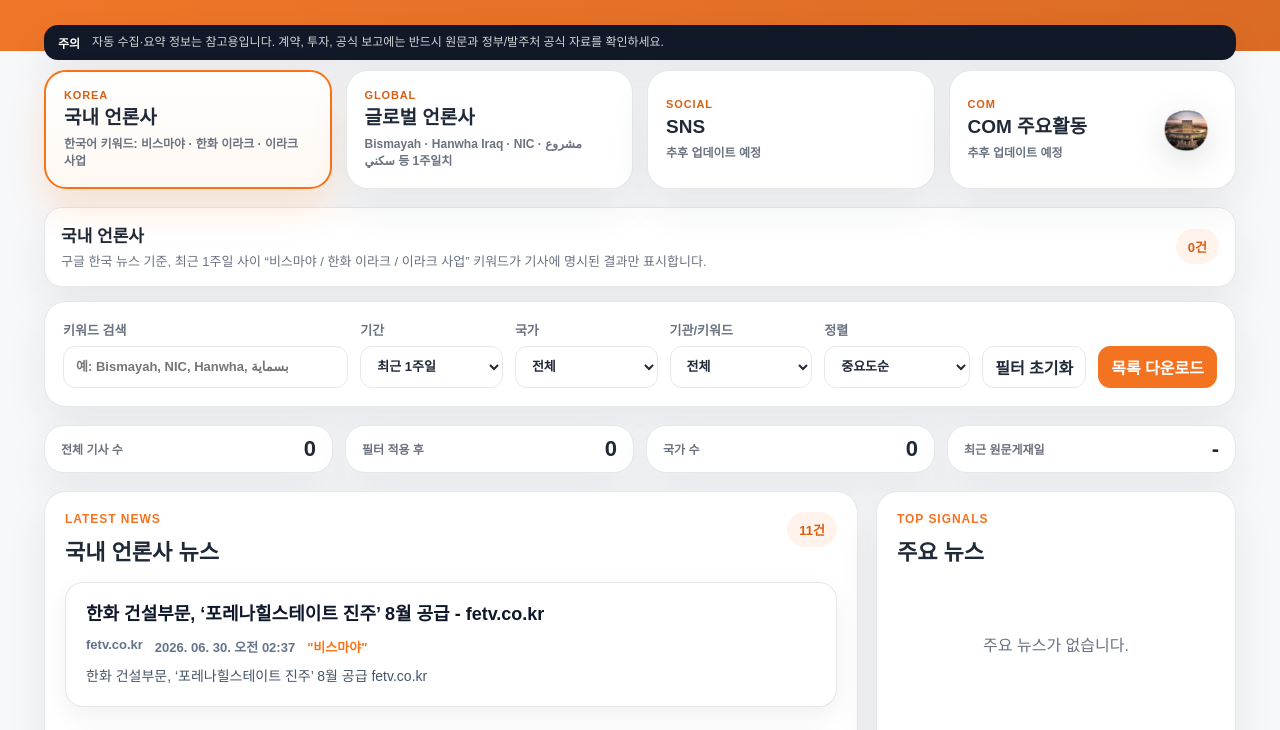
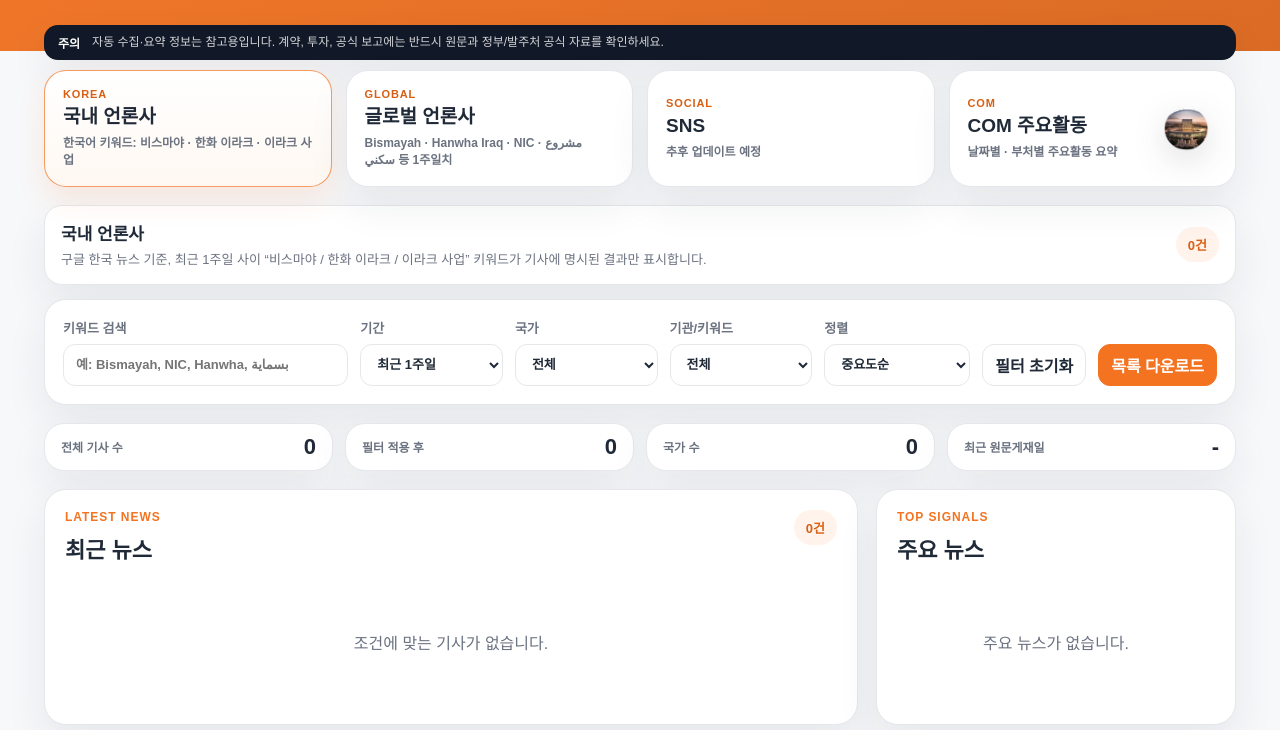
Before and after one commit to sultjung/bismayah2026, a plain HTML site: page index.html in a window 1280 px wide. Shown: the part 285-1015 px from the top of the page. Drawn offline with Linux system fonts and the light colour scheme.

Commit message:
Add files via upload

```diff
--- a/index.html
+++ b/index.html
@@ -83,7 +83,7 @@
         <span class="source-tab-kicker">COM</span>
         <img src="./assets/com-main-activity.png" alt="COM 주요활동 아이콘" />
         <strong>COM 주요활동</strong>
-        <small>추후 업데이트 예정</small>
+        <small>날짜별 · 부처별 주요활동 요약</small>
       </button>
     </section>
 
@@ -193,6 +193,5 @@
   </footer>
 
   <script src="./app.js"></script>
-  <script src="./assets/news-patch.js" defer></script>
 </body>
 </html>
```
